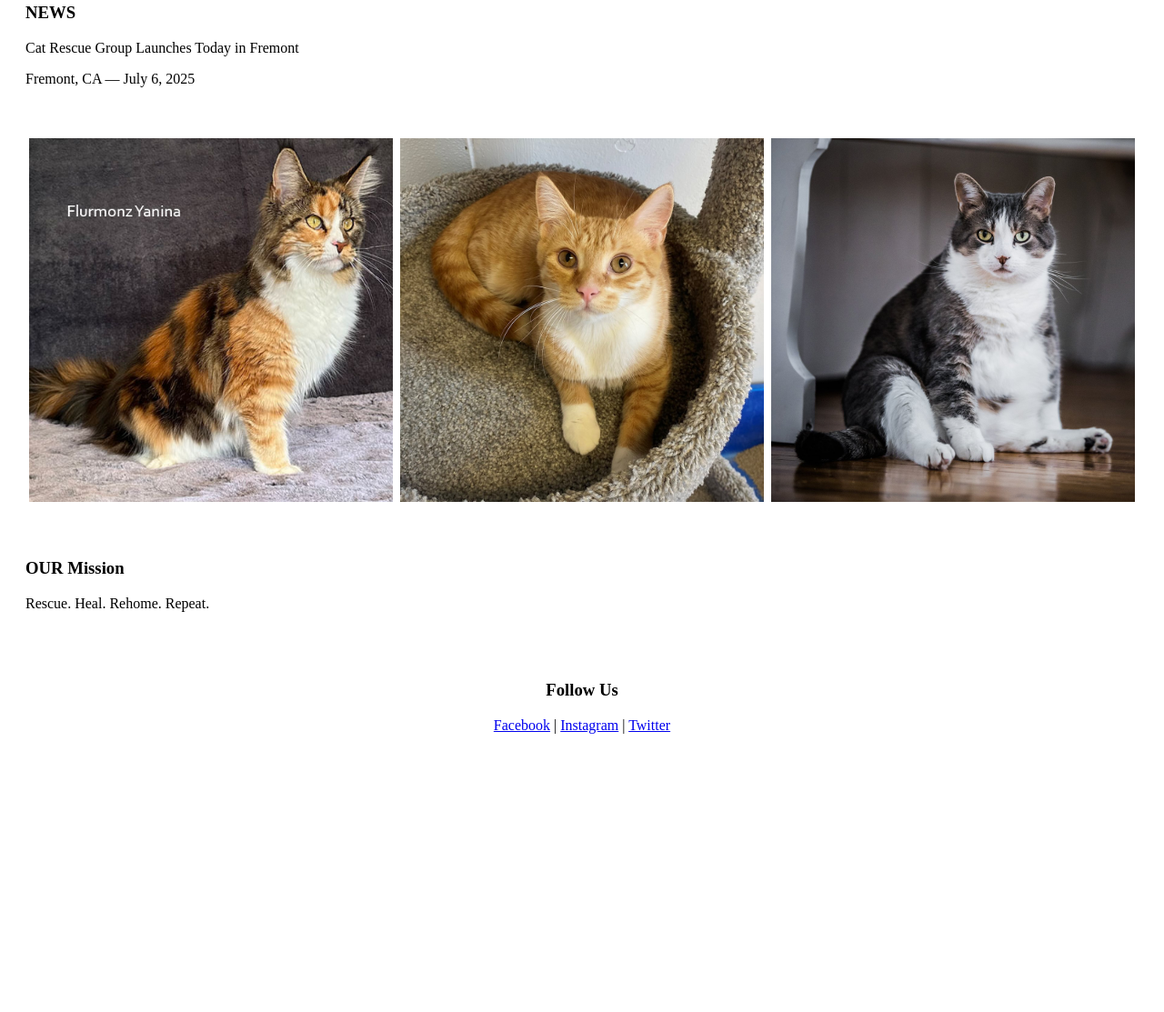
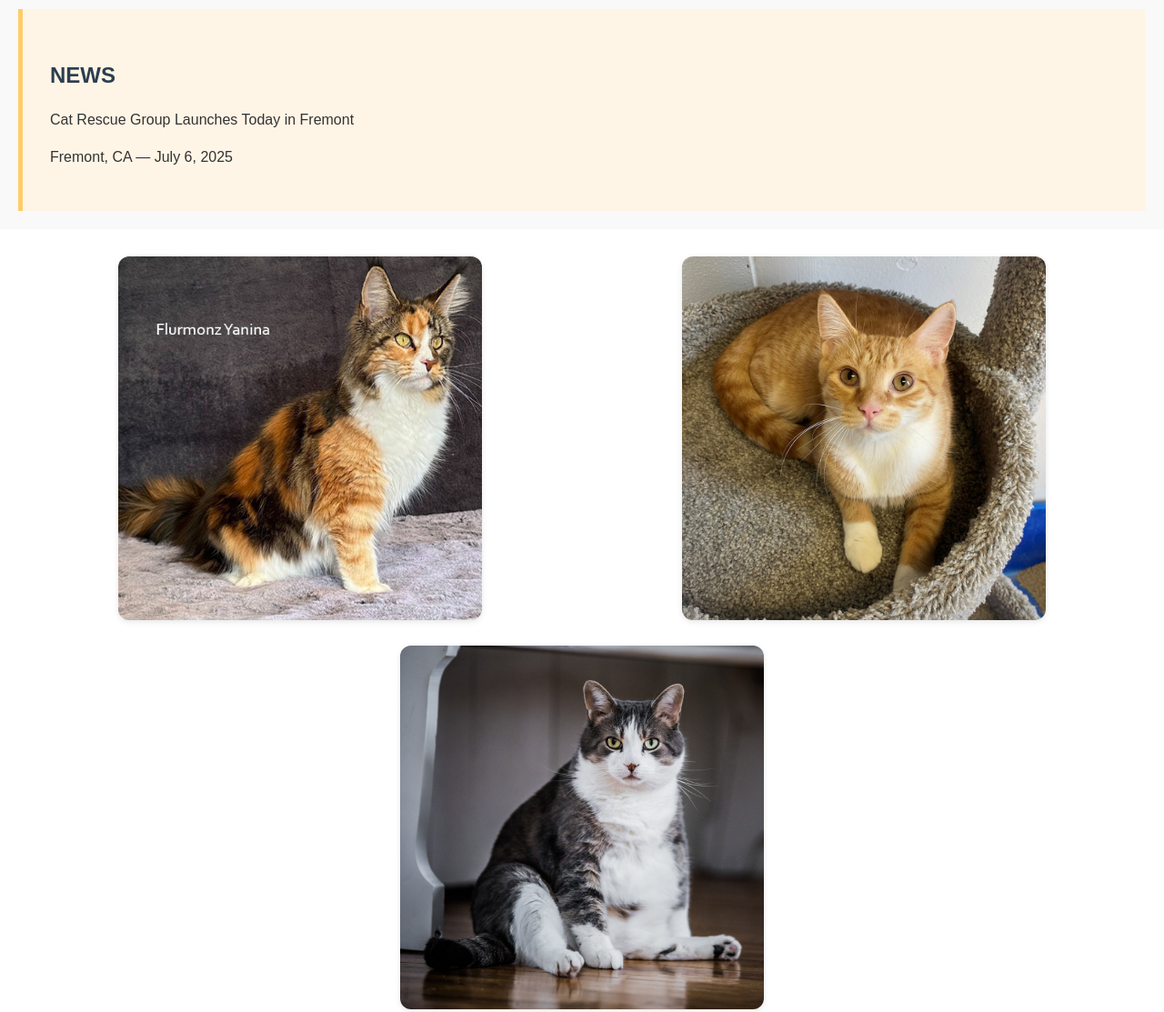
Before and after one commit to Yan18890/my-first-Repository, a plain HTML site: page index.html in a window 1280 px wide. Shown: the part 802-1915 px from the top of the page at 91% size. Before the commit the page ends 1637 px from the top, so only its background shows below. Drawn offline with Linux system fonts and the light colour scheme.

Commit message:
change css

```diff
--- /dev/null
+++ b/css/style.css
@@ -0,0 +1,131 @@
+/* style.css */
+
+body {
+    font-family: 'Arial', sans-serif;
+    margin: 0;
+    padding: 0;
+    background-color: #f9f9f9;
+    color: #333;
+    line-height: 1.6;
+}
+
+h3 {
+    font-size: 24px;
+    margin-bottom: 10px;
+    color: #2c3e50;
+}
+
+/* 导航栏 */
+.navbar {
+    display: flex;
+    justify-content: space-around;
+    padding: 15px;
+    background-color: #ffcc66;
+    box-shadow: 0 2px 4px rgba(0, 0, 0, 0.1);
+}
+
+
+.navbar a {
+    text-decoration: none;
+    color: #333;
+    font-weight: bold;
+    padding: 8px 12px;
+    transition: background-color 0.3s;
+}
+
+.navbar a:hover {
+    background-color: #ffe4a1;
+    border-radius: 5px;
+}
+
+/* 顶部背景图容器 */
+.hero {
+    position: relative;
+    padding: 20px;
+}
+
+/* 背景图 */
+.hero img {
+    width: 100%;
+    height: auto;
+    border-radius: 10px;
+    box-shadow: 0 4px 8px rgba(0, 0, 0, 0.2);
+}
+
+/* 新闻块 */
+.news {
+    padding: 30px;
+    background-color: #fff5e6;
+    margin: 20px;
+    border-left: 5px solid #ffcc66;
+}
+
+/* 猫咪照片区域 */
+.cat-gallery {
+    display: flex;
+    justify-content: space-around;
+    flex-wrap: wrap;
+    padding: 30px;
+    background-color: #fff;
+    gap: 20px;
+}
+
+.cat-gallery img {
+    width: 300px;
+    height: auto;
+    border-radius: 12px;
+    transition: transform 0.3s, box-shadow 0.3s;
+    box-shadow: 0 2px 6px rgba(0, 0, 0, 0.1);
+}
+
+.cat-gallery img:hover {
+    transform: scale(1.05);
+    box-shadow: 0 4px 12px rgba(0, 0, 0, 0.2);
+}
+
+/* OUR Mission */
+.mission {
+    padding: 30px;
+    background-color: #e8f5e9;
+    text-align: center;
+}
+
+.mission h3 {
+    color: #2e7d32;
+}
+
+/* 页脚社交媒体 */
+.footer {
+    padding: 20px;
+    text-align: center;
+    background-color: #444;
+    color: #fff;
+}
+
+/* 可领养猫咪展示 */
+.cat-gallery {
+    display: flex;
+    justify-content: space-around;
+    flex-wrap: wrap;
+    padding: 30px;
+    background-color: #fff;
+    gap: 20px;
+}
+
+/* 页脚 */
+.footer {
+    padding: 20px;
+    text-align: center;
+    background-color: #444;
+    color: #fff;
+}
+
+.footer a {
+    color: #ffcc66;
+    text-decoration: none;
+    margin: 0 10px;
+}
+
+.footer a:hover {
+    text-decoration: underline;
+}
--- a/index.html
+++ b/index.html
@@ -4,11 +4,12 @@
   <meta charset="UTF-8">
   <meta name="viewport" content="width=device-width, initial-scale=1.0">
  <title>Cat Rescue Website</title>
+ <link rel="stylesheet" href="css/style.css">
 </head>
 <body>
 
   <!-- Navigation Bar -->
-  <div style="display: flex; justify-content: space-around; padding: 10px;">
+   <div class="navbar">
     <div><a href="index.html">Home</a></div>
     <div><a href="#">Donations</a></div>
     <div><a href="#">Adoption</a></div>
@@ -17,11 +18,12 @@
     <div><a href="#">Resource</a></div>
     <div><a href="#">About Us</a></div>
   </div>
-<div style="position: relative; padding: 20px;">
+
+
+  <div class="hero">
 
   <!-- Donations Background Image -->
-  <img src="images/pexels-pixabay-45170.jpg" alt="Rescue Cat Feature"
-       style="height: 90%; width: 100%; display: block; margin: 0 auto;">
+  <img src="images/pexels-pixabay-45170.jpg" alt="Rescue Cat Feature">
 
   <!-- Donations
   <div style="
@@ -41,27 +43,27 @@
 
 </div>
   <!-- News Section -->
-  <div style="padding: 20px;">
+  <div class="news">
     <h3>NEWS</h3>
     <p>Cat Rescue Group Launches Today in Fremont</p>
     <p>Fremont, CA — July 6, 2025</p>
   </div>
 
   <!-- Available Cats Section -->
-  <div style="display: flex; justify-content: space-around; padding: 20px;">
+    <div class="cat-gallery">
     <div><img src="images/cat5.jpg" alt="Available Cat 1" style="width: 400px;"></div>
     <div><img src="images/cat7.jpg" alt="Available Cat 2" style="width: 400px;"></div>
     <div><img src="images/cat3.jpg" alt="Available Cat 3" style="width: 400px;"></div>
   </div>
 
   <!-- Mission Section -->
-  <div style="padding: 20px;">
+  <div class="mission">
     <h3>OUR Mission</h3>
     <p>Rescue. Heal. Rehome. Repeat.</p>
   </div>
 
   <!-- Social Media Footer -->
-  <div style="padding: 20px; text-align: center;">
+   <div class="footer">
     <h3>Follow Us</h3>
     <a href="#">Facebook</a> |
     <a href="#">Instagram</a> |
```
Lines whose indentation alone changed are shown as unchanged.
